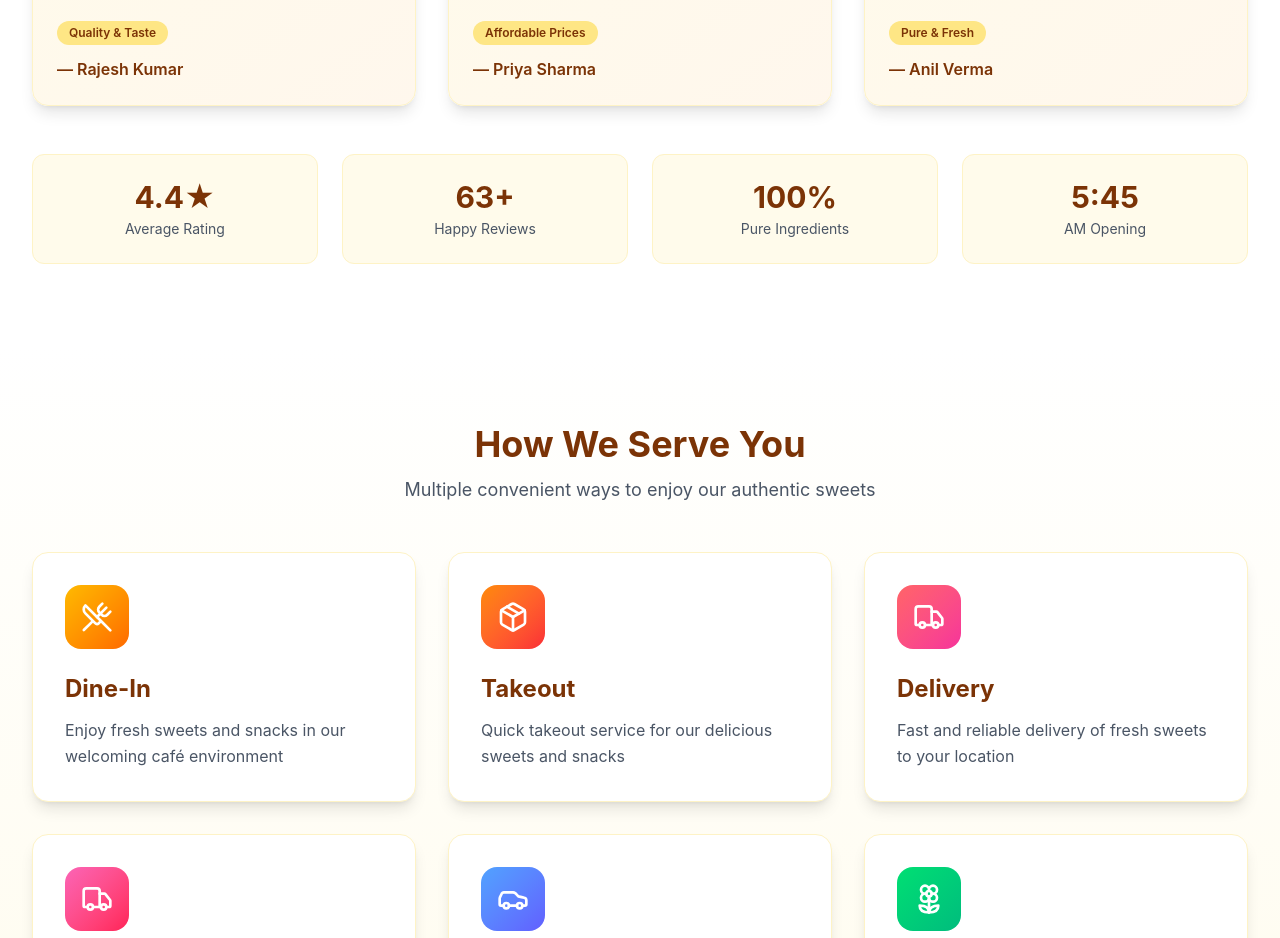
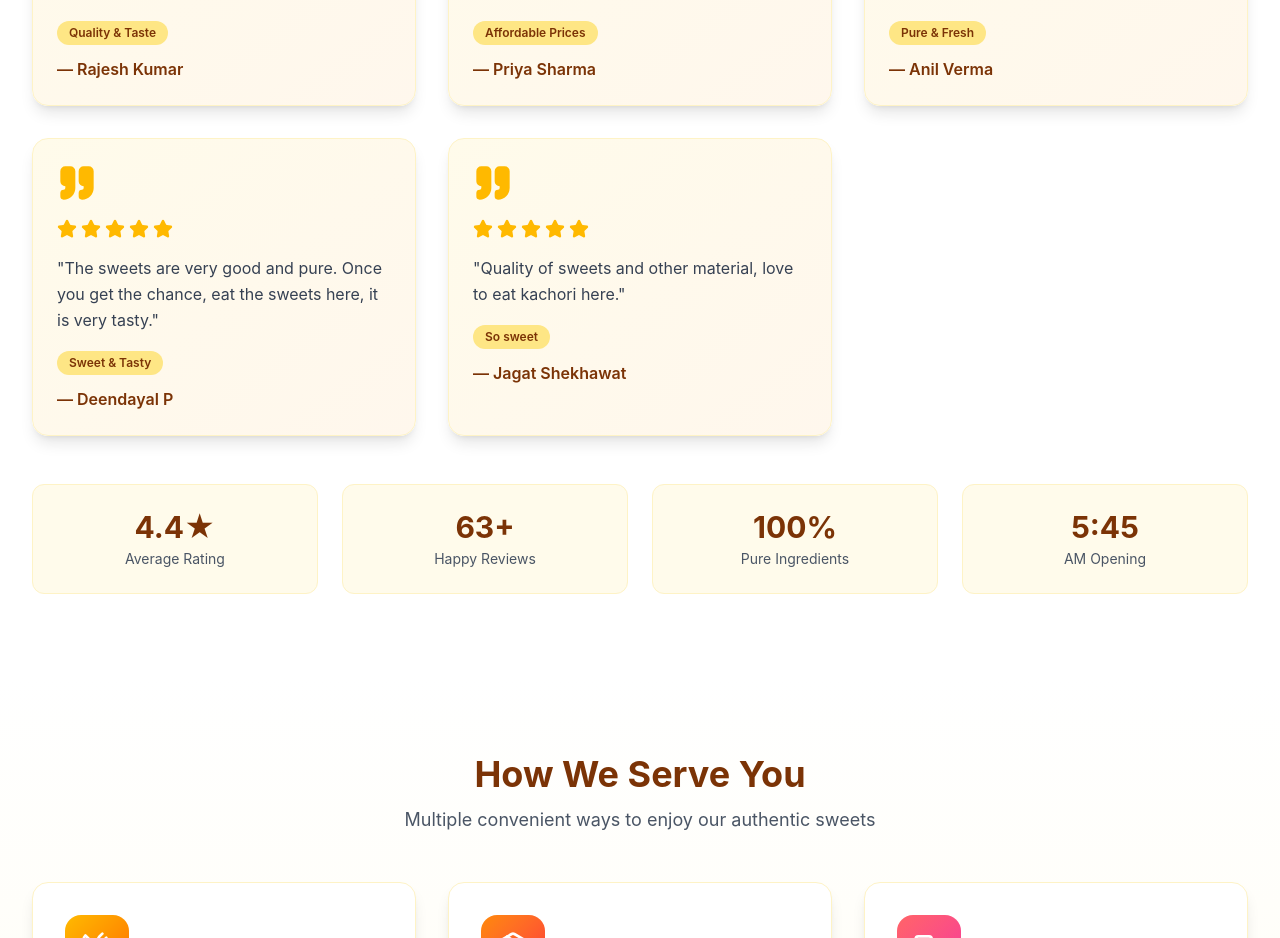
Before and after one commit to erica-monacillo/PDC-PROJECT, a React (Vite) app: page / in a window 1280 px wide. Shown: the part 1100-2038 px from the top of the page. Built offline with nearby package versions, Linux system fonts and the light colour scheme.

Commit message:
Update SocialProof.tsx

```diff
--- a/src/app/components/SocialProof.tsx
+++ b/src/app/components/SocialProof.tsx
@@ -23,6 +23,21 @@ const reviews = [
     text: 'Pure ingredients and fresh preparation. Been coming here for years, never disappointed.',
     highlight: 'Pure & Fresh'
   },
+  {
+    id: 4,
+    name: 'Deendayal P',
+    rating: 5,
+    text: 'The sweets are very good and pure. Once you get the chance, eat the sweets here, it is very tasty.',
+    highlight: 'Sweet & Tasty'
+  },
+  {
+    id: 5,
+    name: 'Jagat Shekhawat',
+    rating: 5,
+    text: 'Quality of sweets and other material, love to eat kachori here.',
+    highlight: 'So sweet'
+  },
+
 ];
 
 export function SocialProof() {
```
